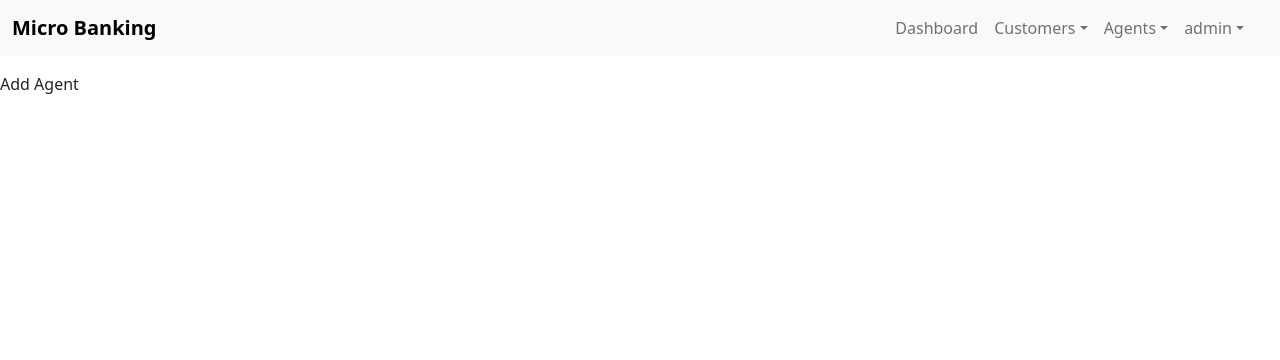
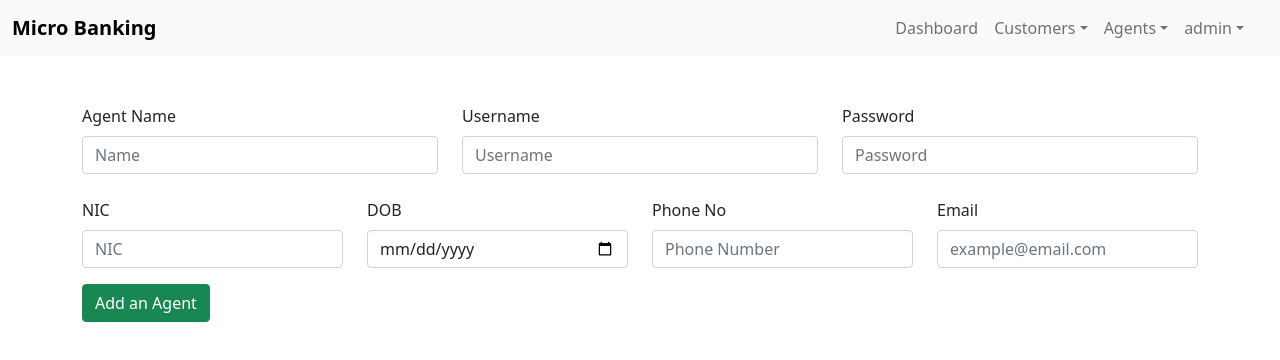
Before and after one commit to AKSHILMY/TheBankApp, a React (Create React App) app in the folder Web App/client/: page /agents/addAgent in a window 1280 px wide. Shown: the top 360 px of the page. Built offline with nearby package versions, Linux system fonts and the light colour scheme; no server answers.

Commit message:
Add agent component added

```diff
--- a/Web App/client/src/App.js
+++ b/Web App/client/src/App.js
@@ -42,6 +42,12 @@ function App() {
     const response = await api.post("/customers", customer);
     return response.data;
   };
+
+  const createAgent = async (agent) => {
+    const response = await api.post("/agents", agent);
+    return response.data;
+  };
+
   const createFixedCustomer = async (customer) => {
     const response = await api.post("/customers/fixed", customer);
     return response.data;
@@ -102,7 +108,11 @@ function App() {
   }
 
   function addAgentHandler(agent) {
-    console.log(agent);
+    const AddAgent = async () => {
+      const addagent = await createAgent(agent);
+      console.log(addagent);
+    };
+    AddAgent();
   }
 
   function addFixedAccountHandler(customer) {
--- a/Web App/client/src/components/agents/AddAgent.js
+++ b/Web App/client/src/components/agents/AddAgent.js
@@ -1,5 +1,167 @@
-import React from "react";
+import React, { Component } from "react";
+import Button from "react-bootstrap/Button";
+import Container from "react-bootstrap/Container";
+import Col from "react-bootstrap/Col";
+import Form from "react-bootstrap/Form";
+import Row from "react-bootstrap/Row";
 
-export default function AddAgent() {
-  return <div>Add Agent</div>;
+class AddAgent extends Component {
+  constructor(props) {
+    super(props);
+    this.state = {
+      validated: false,
+      agent: {
+        Name: "",
+        Username: "",
+        Password: "",
+        DOB: "",
+        Phone_NO: "",
+        Email: "",
+        NIC: "",
+      },
+    };
+  }
+
+  handleSubmit = (event) => {
+    const form = event.currentTarget;
+    if (form.checkValidity() === false) {
+      event.preventDefault();
+      event.stopPropagation();
+    } else {
+      event.preventDefault();
+      this.props.addHandler(this.state.agent);
+      console.log(this.state.agent);
+    }
+    this.setState({ validated: true });
+  };
+
+  handleChange = (user) => {
+    const agnt = { ...this.state.agent, ...user };
+    this.setState({ agent: agnt });
+  };
+
+  render() {
+    return (
+      <Container className="mt-5">
+        <Form
+          noValidate
+          validated={this.state.validated}
+          onSubmit={this.handleSubmit}
+        >
+          <Row className="mb-4">
+            <Form.Group as={Col} md="4" controlId="validationCustom01">
+              <Form.Label>Agent Name</Form.Label>
+              <Form.Control
+                required
+                type="text"
+                placeholder="Name"
+                defaultValue={this.state.agent.Name}
+                onChange={(e) => {
+                  this.handleChange({ Name: e.target.value });
+                }}
+              />
+              <Form.Control.Feedback>Looks good!</Form.Control.Feedback>
+            </Form.Group>
+            <Form.Group as={Col} md="4" controlId="validationCustom02">
+              <Form.Label>Username</Form.Label>
+              <Form.Control
+                required
+                type="text"
+                placeholder="Username"
+                defaultValue={this.state.agent.Username}
+                onChange={(e) => {
+                  this.handleChange({ Username: e.target.value });
+                }}
+              />
+              <Form.Control.Feedback>Looks good!</Form.Control.Feedback>
+            </Form.Group>
+            <Form.Group as={Col} md="4" controlId="validationCustomUsername">
+              <Form.Label>Password</Form.Label>
+              <Form.Control
+                required
+                type="text"
+                placeholder="Password"
+                defaultValue={this.state.agent.Password}
+                onChange={(e) => {
+                  this.handleChange({ Password: e.target.value });
+                }}
+              />
+              <Form.Control.Feedback type="invalid">
+                Please input a password
+              </Form.Control.Feedback>
+            </Form.Group>
+          </Row>
+          <Row className="mb-3">
+            <Form.Group as={Col} md="3" controlId="validationCustom03">
+              <Form.Label>NIC</Form.Label>
+              <Form.Control
+                type="text"
+                required
+                placeholder="NIC"
+                defaultValue={this.state.agent.NIC}
+                onChange={(e) => {
+                  this.handleChange({ NIC: e.target.value });
+                }}
+              ></Form.Control>
+              <Form.Control.Feedback type="invalid">
+                Please input the NIC Number.
+              </Form.Control.Feedback>
+            </Form.Group>
+
+            <Form.Group as={Col} md="3" controlId="validationCustom04">
+              <Form.Label>DOB</Form.Label>
+              <Form.Control
+                type="date"
+                placeholder="Date of birth"
+                defaultValue={this.state.agent.DOB}
+                required
+                onChange={(e) => {
+                  this.handleChange({ DOB: e.target.value });
+                }}
+              />
+              <Form.Control.Feedback type="invalid">
+                Please provide the Date of Birth.
+              </Form.Control.Feedback>
+            </Form.Group>
+            <Form.Group as={Col} md="3" controlId="validationCustom04">
+              <Form.Label>Phone No</Form.Label>
+              <Form.Control
+                type="text"
+                placeholder="Phone Number"
+                defaultValue={this.state.agent.Phone_NO}
+                required
+                onChange={(e) => {
+                  this.handleChange({ Phone_NO: e.target.value });
+                }}
+              />
+              <Form.Control.Feedback type="invalid">
+                Please provide a phone number.
+              </Form.Control.Feedback>
+            </Form.Group>
+            <Form.Group as={Col} md="3" controlId="validationCustom04">
+              <Form.Label>Email</Form.Label>
+              <Form.Control
+                type="emial"
+                placeholder="example@email.com"
+                defaultValue={this.state.agent.Email}
+                required
+                onChange={(e) => {
+                  this.handleChange({ Email: e.target.value });
+                }}
+              />
+              <Form.Control.Feedback type="invalid">
+                Please provide an email.
+              </Form.Control.Feedback>
+            </Form.Group>
+          </Row>
+
+          <Button variant="success" type="submit">
+            Add an Agent
+          </Button>
+        </Form>
+      </Container>
+    );
+  }
 }
+
+export default AddAgent;
```
Also changed, not shown: 2 other files (tests, documents, lock files or other folders).
